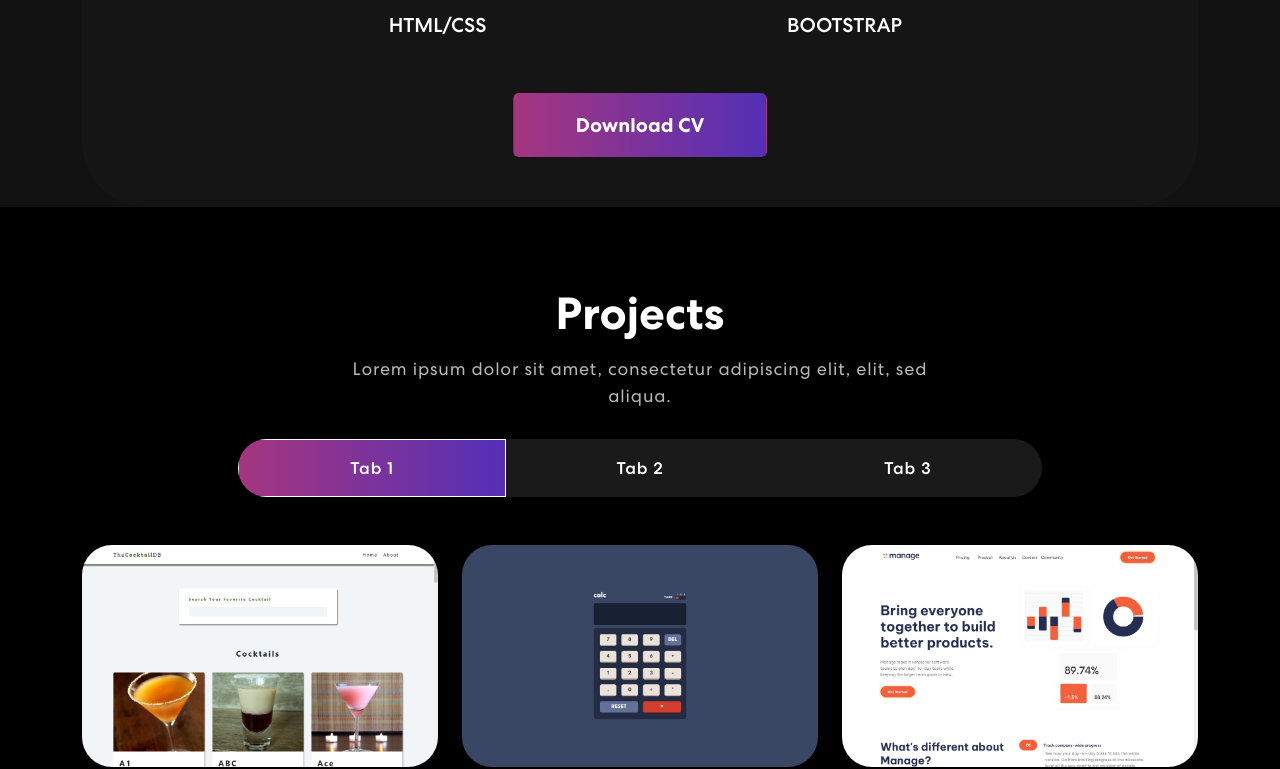
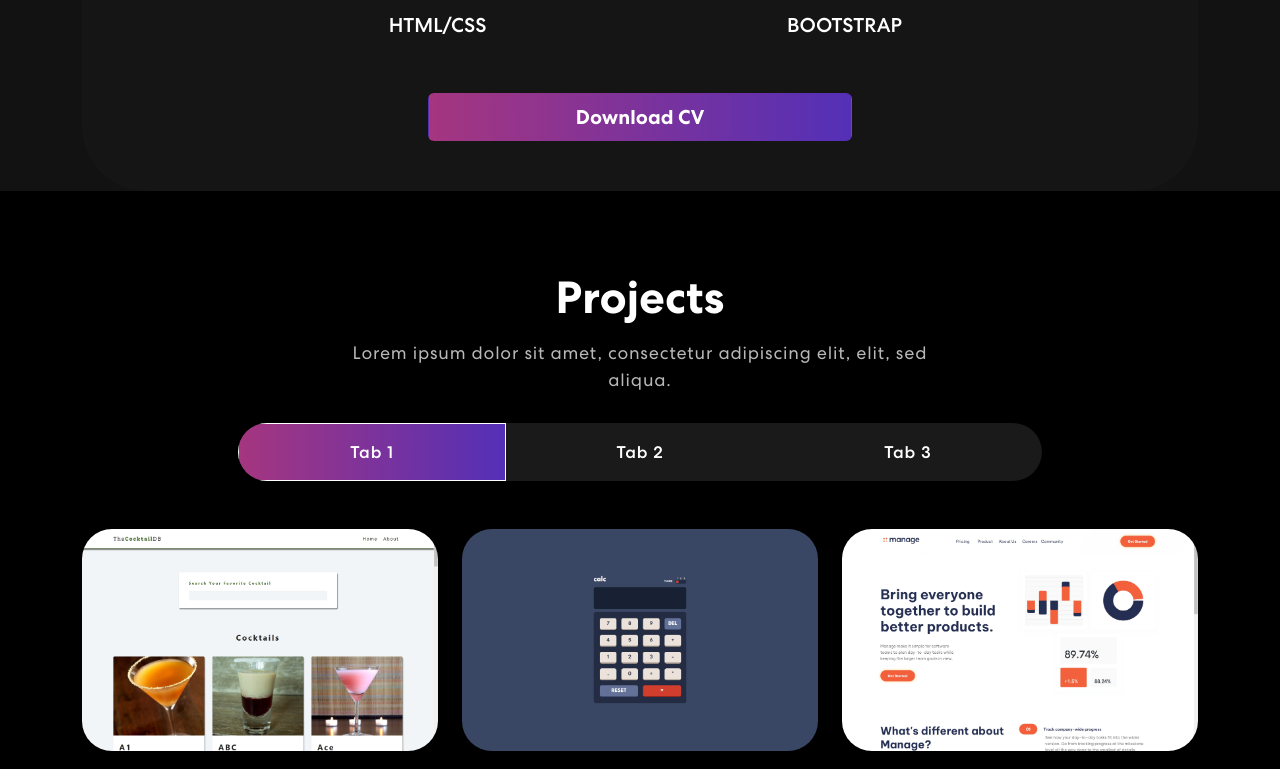
Before and after one commit to femmytedrey/Personal-Portfolio, a React (Create React App) app: page / in a window 1280 px wide. Shown: the part 1220-1989 px from the top of the page. Built offline with nearby package versions, Linux system fonts and the light colour scheme.

Commit message:
download cv button added

```diff
--- a/src/components/Skills.js
+++ b/src/components/Skills.js
@@ -74,7 +74,7 @@ export const Skills = () => {
                                 <h5>LOGO DESIGNER</h5>
                             </div>
                         </Carousel>
-                        <button className="btn col-3 py-3 mt-5 downloadbtn" onClick={handleDownloadCV}>Download CV</button>
+                        <button className="btn col-12 col-sm-12 col-md-6 col-lg-5 py-2 mt-5 downloadbtn" onClick={handleDownloadCV}>Download CV</button>
                     </div>
 
                 </Col>
```
